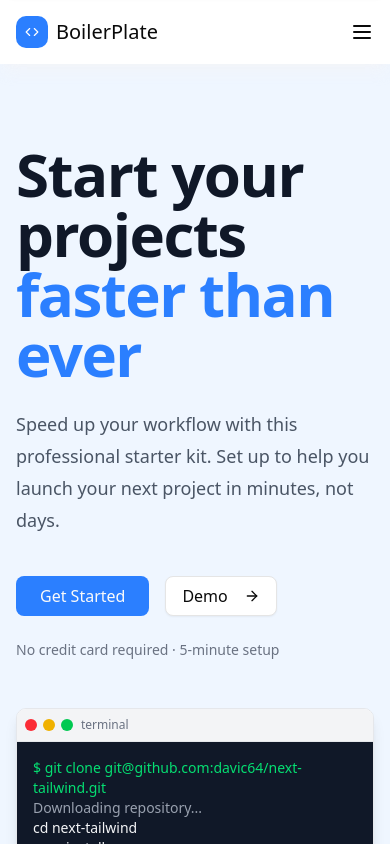
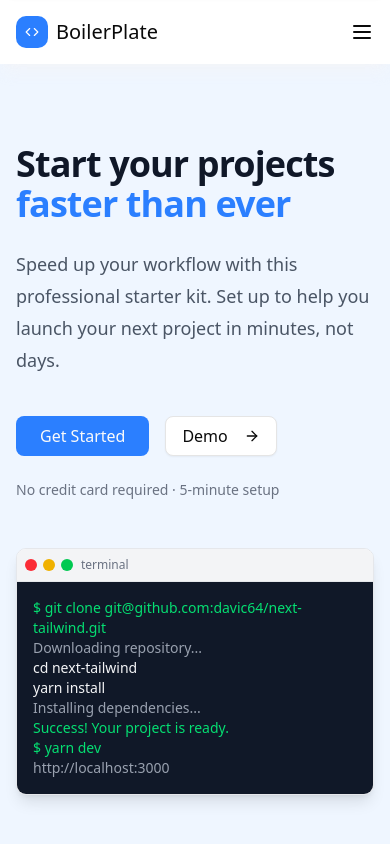
Before and after one commit to davic64/next-tailwind, a Next.js app: page / in a window 390 px wide. Shown: the top 844 px of the page. Built offline with nearby package versions, Linux system fonts and the light colour scheme.

Commit message:
feat: 📱 Enhances landing page layout and responsiveness

```diff
--- a/src/app/page.tsx
+++ b/src/app/page.tsx
@@ -6,16 +6,16 @@ const Home = () => {
   if (!config.enableLanding) redirect('/login');
 
   return (
-    <>
+    <div className="min-h-screen">
       <Navbar />
-      <div>
+      <main>
         <Cover />
         <Features />
         <Steps />
         <CTA />
-      </div>
+      </main>
       <Footer />
-    </>
+    </div>
   );
 };
 
--- a/src/components/features/landing/CTA.tsx
+++ b/src/components/features/landing/CTA.tsx
@@ -3,7 +3,7 @@ import { Button } from '@/components/ui/button';
 export const CTA = () => {
   return (
     <div className="py-20 bg-primary">
-      <div className="container mx-auto text-center space-y-4">
+      <div className="max-w-7xl mx-auto px-4 sm:px-6 lg:px-8 text-center space-y-4">
         <h2 className="text-3xl font-extrabold text-white sm:text-4xl">
           Ready to accelerate your development?
         </h2>
--- a/src/components/features/landing/Cover.tsx
+++ b/src/components/features/landing/Cover.tsx
@@ -6,7 +6,7 @@ export const Cover = () => {
     <section className="py-20 w-full bg-blue-50">
       <div className="h-full px-4 sm:px-6 lg:px-8 max-w-7xl mx-auto flex flex-col lg:flex-row lg:items-center justify-between">
         <div className="lg:w-1/2 lg:pr-12">
-          <h1 className="text-6xl font-bold tracking-tight text-gray-900">
+          <h1 className="text-4xl font-bold tracking-tight text-gray-900 sm:text-5xl md:text-6xl lg:text-5xl xl:text-6xl">
             <span className="block">Start your projects</span>
             <span className="block text-primary">faster than ever</span>
           </h1>
--- a/src/components/features/landing/Footer.tsx
+++ b/src/components/features/landing/Footer.tsx
@@ -6,14 +6,14 @@ export const Footer = () => {
 
   return (
     <footer className="bg-gray-900 text-white w-full py-12">
-      <div className="container mx-auto flex flex-col items-center justify-center space-y-4">
+      <div className="max-w-7xl mx-auto px-4 sm:px-6 lg:px-8 flex flex-col items-center justify-center space-y-4">
         <div className="flex items-center gap-2">
           <span className="flex items-center justify-center bg-primary rounded-md text-white w-7 h-7">
             <CodeIcon size={14} />
           </span>
           <span className="font-medium text-lg">BoilerPlate</span>
         </div>
-        <p className="text-gray-400 text-sm text-center w-1/4">
+        <p className="text-gray-400 text-sm text-center md:w-1/2 lg:w-1/4">
           A modern and complete solution to kickstart your web projects quickly and efficiently.
         </p>
         <Link
--- a/src/components/features/landing/Steps.tsx
+++ b/src/components/features/landing/Steps.tsx
@@ -33,8 +33,6 @@ export const Steps = () => {
         description="Our boilerplate is designed to be extremely easy to use. Follow these simple steps to get started."
       >
         <div className="relative">
-          <div className="block absolute left-[50%] h-full w-0.5 bg-gray-200 transform -translate-x-1/2 z-0" />
-
           <div className="mt-16">
             <div className="relative">
               {/* Line connecting all steps */}
@@ -46,7 +44,7 @@ export const Steps = () => {
                     key={index}
                     className={`md:flex ${index % 2 === 0 ? '' : 'md:flex-row-reverse'} items-center gap-8`}
                   >
-                    <div className="w-1/2">
+                    <div className="md:w-1/2">
                       <Card>
                         <CardHeader className="flex items-center gap-4">
                           <span className="flex items-center justify-center h-10 w-10 rounded-full bg-primary/10 text-primary text-lg font-bold shrink-0">
@@ -63,7 +61,7 @@ export const Steps = () => {
                       </Card>
                     </div>
 
-                    <div className="relative flex">
+                    <div className="hidden relative md:flex">
                       <div className="flex items-center justify-center h-12 w-12 rounded-full bg-blue-100 mx-auto z-20 animate-ping absolute" />
                       <div className="flex items-center justify-center h-12 w-12 rounded-full bg-blue-100 mx-auto z-20">
                         <span className="text-primary font-bold">{step.id}</span>
```
